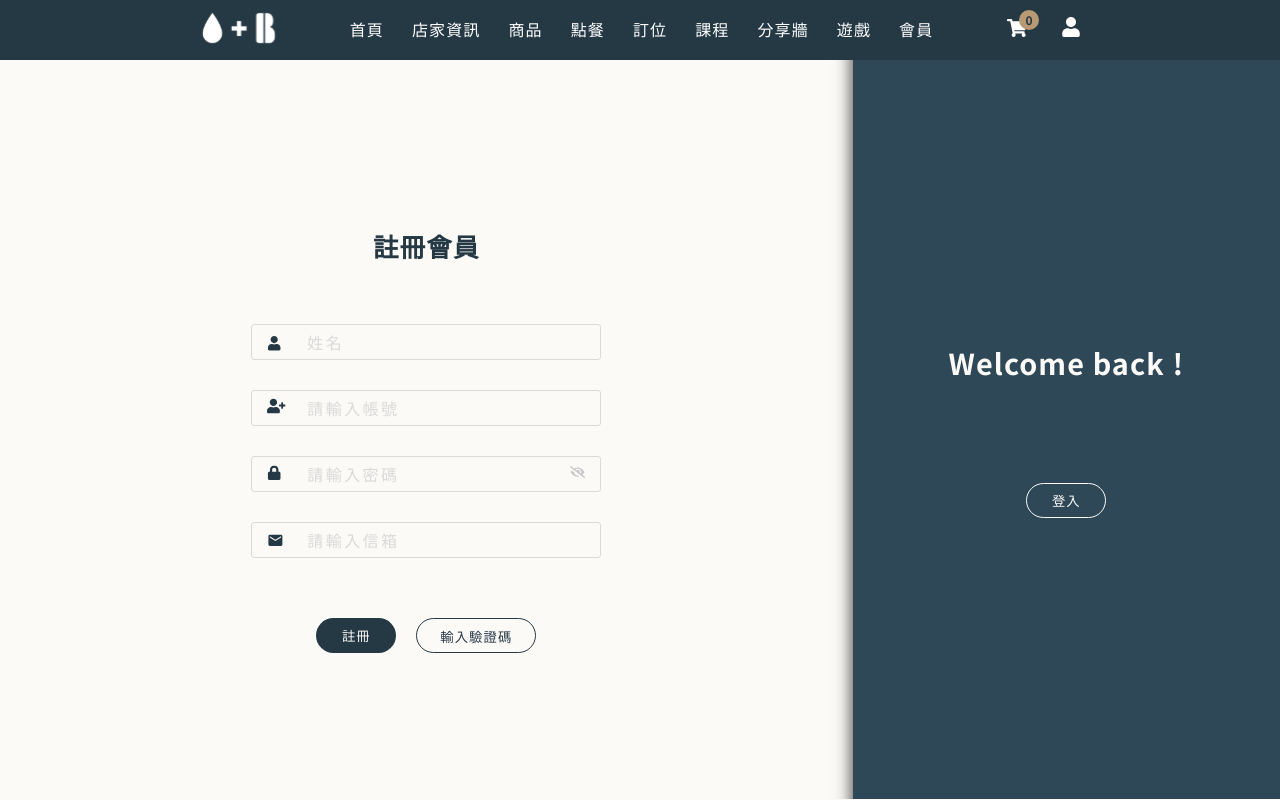
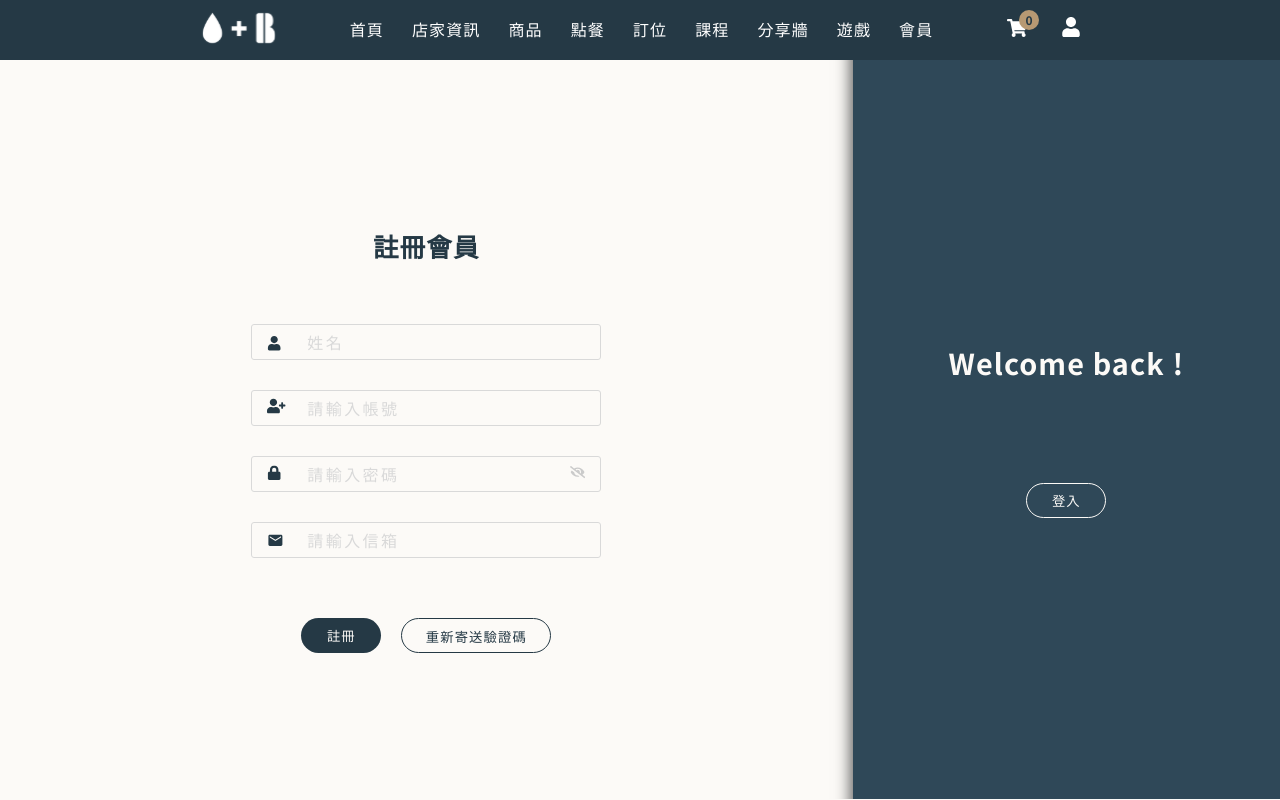
Before and after one commit to hunter850/coffee_react, a React (Create React App) app: page /member/login in a window 1280 px wide. Both pictures are taken after a click on the button "註冊". Built offline with nearby package versions, Linux system fonts and the light colour scheme; what react-chatbot-kit would draw is missing.

Commit message:
改按鈕的字：重寄驗證碼

```diff
--- a/src/component/Member/components/LoginMain/LoginMain.css
+++ b/src/component/Member/components/LoginMain/LoginMain.css
@@ -293,7 +293,7 @@ body {
     background-color: var(--gold);
 }
 .login-verification{
-    width: 120px;
+    width: 150px;
     height: 35px;
     padding: 8px 20px;
     background: var(--cream);
--- a/src/component/Member/components/LoginMain/LoginMain.js
+++ b/src/component/Member/components/LoginMain/LoginMain.js
@@ -279,6 +279,7 @@ function LoginMain() {
 
     const handleVerification = (e)=>{
         e.preventDefault();
+        // todo：重新寄信
         setIsVerify(true);
     }
 
@@ -350,7 +351,7 @@ function LoginMain() {
                         </div>
                         <div className="submit-btn-wrap">
                             <button type="submit" onClick={handleSignUp} className="log-in" style={{display: notLog ? "block" : "none "}}>註冊</button>
-                            <button type="submit" onClick={handleVerification} className="login-verification" style={{display: notLog ? "block" : "none "}}>輸入驗證碼</button>
+                            <button type="submit" onClick={handleVerification} className="login-verification" style={{display: notLog ? "block" : "none "}}>重新寄送驗證碼</button>
                         </div>
                         <button type="submit" onClick={handleLoginIn} className="sign-up" style={{display: notLog ? "none" : "block "}}>登入</button>
                         <button type="button" onClick={autoSignUp} style={{border:"none",padding:"15px",cursor:"pointer",backgroundColor:"transparent"}}></button>
```
